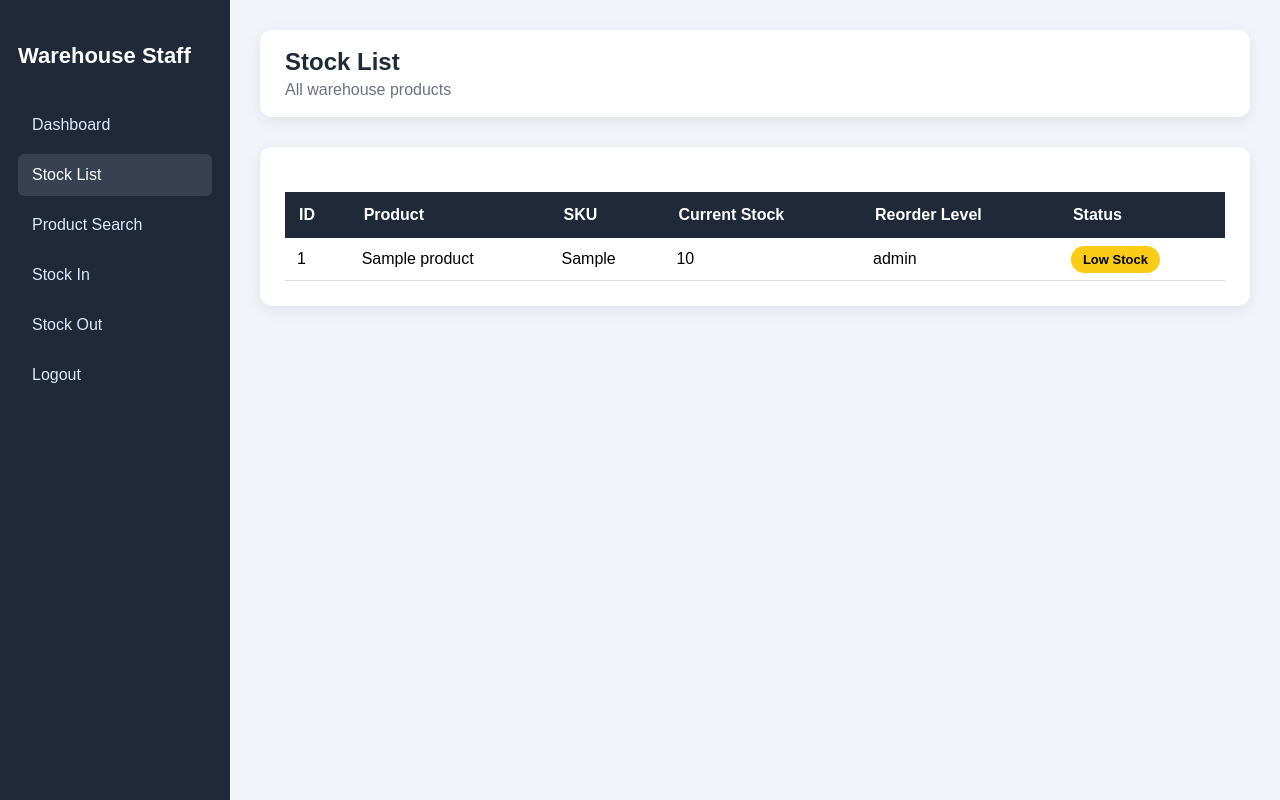
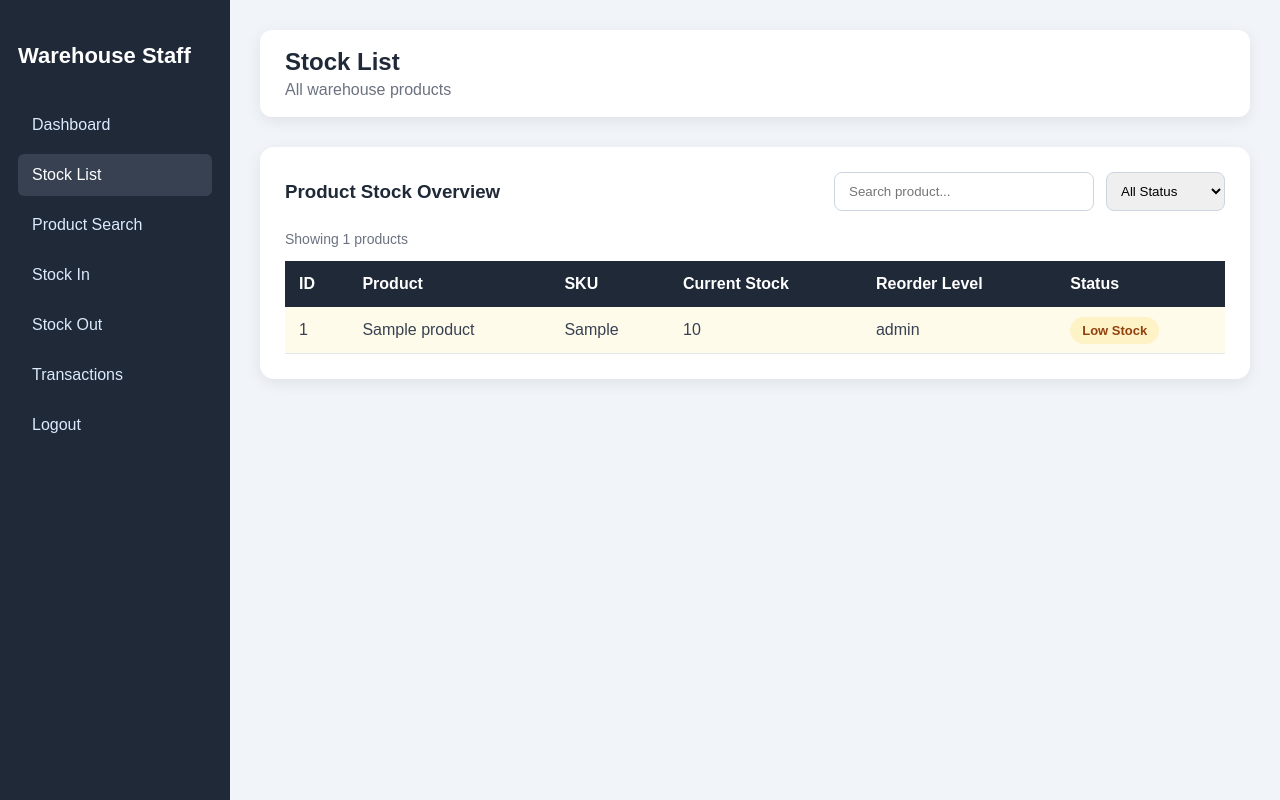
Before and after one commit to TawfiqulHasan/Web-Tech-final-project-group-2, a PHP site: page /stock-list.php in a window 1280 px wide. Run offline with PHP 8.4, Linux system fonts and the light colour scheme; the visitor is signed in with stand-in values (Sample User, id 1); tables that the repository leaves empty or names only in its code hold one stand-in row (values such as "Sample post").

Commit message:
Improve some UI and add transaction activity

```diff
--- a/Warehouse staff/assets/css/stock-list.css
+++ b/Warehouse staff/assets/css/stock-list.css
@@ -1,14 +1,32 @@
 .table-box{
     background: white;
     padding: 25px;
-    border-radius: 12px;
+    border-radius: 14px;
     box-shadow: 0px 4px 15px rgba(0,0,0,0.08);
+}
+
+.table-header{
+    display: flex;
+    justify-content: space-between;
+    align-items: center;
+    margin-bottom: 20px;
+}
+
+.table-header h3{
+    margin: 0;
+    color: #1f2937;
+}
+
+.search-box{
+    padding: 10px 14px;
+    width: 260px;
+    border: 1px solid #cbd5e1;
+    border-radius: 8px;
 }
 
 .stock-table{
     width: 100%;
     border-collapse: collapse;
-    margin-top: 20px;
 }
 
 .stock-table th{
@@ -19,31 +37,72 @@
 }
 
 .stock-table td{
-    padding: 12px;
-    border-bottom: 1px solid #ddd;
+    padding: 14px;
+    border-bottom: 1px solid #e5e7eb;
+    color: #374151;
 }
 
 .stock-table tr:hover{
-    background: #f9fafb;
+    background: #f8fafc;
+}
+
+.low-row{
+    background: #fffbeb;
+}
+
+.out-row{
+    background: #fef2f2;
 }
 
 .status{
     padding: 6px 12px;
     border-radius: 20px;
-    color: white;
     font-size: 13px;
     font-weight: bold;
 }
 
 .status-ok{
-    background: #16a34a;
+    background: #dcfce7;
+    color: #166534;
 }
 
 .status-low{
-    background: #facc15;
-    color: black;
+    background: #fef3c7;
+    color: #92400e;
 }
 
 .status-out{
-    background: #dc2626;
+    background: #fee2e2;
+    color: #991b1b;
 }
+
+@media(max-width: 900px){
+    .table-box{
+        overflow-x: auto;
+    }
+
+    .table-header{
+        display: block;
+    }
+
+    .search-box{
+        width: 100%;
+        margin-top: 15px;
+    }
+}
+.filter-box{
+    display: flex;
+    gap: 12px;
+}
+
+.filter-box select{
+    padding: 10px;
+    border-radius: 8px;
+    border: 1px solid #cbd5e1;
+}
+
+#resultCount{
+    margin-top: 10px;
+    color: #6b7280;
+    font-size: 14px;
+}
--- a/Warehouse staff/view/warehouse/product-search.php
+++ b/Warehouse staff/view/warehouse/product-search.php
@@ -21,6 +21,7 @@ include("includes/auth-check.php");
     <a href="product-search.php" class="active">Product Search</a>
     <a href="stock-in.php">Stock In</a>
     <a href="stock-out.php">Stock Out</a>
+    <a href="transaction-history.php">Transactions</a>
     <a href="../../logout.php">Logout</a>
 </div>
 
--- a/Warehouse staff/view/warehouse/stock-in.php
+++ b/Warehouse staff/view/warehouse/stock-in.php
@@ -30,6 +30,7 @@ $result = $product->getAllProducts();
     <a href="product-search.php">Product Search</a>
     <a href="stock-in.php" class="active">Stock In</a>
     <a href="stock-out.php">Stock Out</a>
+    <a href="transaction-history.php">Transactions</a>
     <a href="../../logout.php">Logout</a>
 
 </div>
--- a/Warehouse staff/view/warehouse/stock-list.php
+++ b/Warehouse staff/view/warehouse/stock-list.php
@@ -26,15 +26,11 @@ $result = $product->getAllProducts();
     <h2>Warehouse Staff</h2>
 
     <a href="dashboard.php">Dashboard</a>
-
     <a href="stock-list.php" class="active">Stock List</a>
-
     <a href="product-search.php">Product Search</a>
-
     <a href="stock-in.php">Stock In</a>
-
     <a href="stock-out.php">Stock Out</a>
-
+    <a href="transaction-history.php">Transactions</a>
     <a href="../../logout.php">Logout</a>
 
 </div>
@@ -42,17 +38,43 @@ $result = $product->getAllProducts();
 <div class="main-content">
 
     <div class="topbar">
-
         <div>
             <h2>Stock List</h2>
             <p>All warehouse products</p>
         </div>
-
     </div>
 
     <div class="table-box">
 
-        <table class="stock-table">
+        <div class="table-header">
+
+            <h3>Product Stock Overview</h3>
+
+            <div class="filter-box">
+
+                <input type="text"
+                       class="search-box"
+                       id="stockSearch"
+                       placeholder="Search product..."
+                       onkeyup="filterTable()">
+
+                <select id="statusFilter"
+                        onchange="filterTable()">
+
+                    <option value="">All Status</option>
+                    <option value="In Stock">In Stock</option>
+                    <option value="Low Stock">Low Stock</option>
+                    <option value="Out Of Stock">Out Of Stock</option>
+
+                </select>
+
+            </div>
+
+        </div>
+
+        <p id="resultCount"></p>
+
+        <table class="stock-table" id="stockTable">
 
             <tr>
                 <th>ID</th>
@@ -68,37 +90,37 @@ $result = $product->getAllProducts();
 
                 $status = "";
                 $statusClass = "";
+                $rowClass = "";
 
                 if($row["current_stock"] == 0){
 
                     $status = "Out Of Stock";
                     $statusClass = "status-out";
+                    $rowClass = "out-row";
 
                 }
                 else if($row["current_stock"] <= $row["reorder_level"]){
 
                     $status = "Low Stock";
                     $statusClass = "status-low";
+                    $rowClass = "low-row";
 
                 }
                 else{
 
                     $status = "In Stock";
                     $statusClass = "status-ok";
+                    $rowClass = "";
 
                 }
             ?>
 
-            <tr>
+            <tr class="<?php echo $rowClass; ?>">
 
                 <td><?php echo $row["id"]; ?></td>
-
                 <td><?php echo $row["name"]; ?></td>
-
                 <td><?php echo $row["sku"]; ?></td>
-
                 <td><?php echo $row["current_stock"]; ?></td>
-
                 <td><?php echo $row["reorder_level"]; ?></td>
 
                 <td>
@@ -119,5 +141,47 @@ $result = $product->getAllProducts();
 
 </div>
 
+<script>
+function filterTable(){
+
+    let input = document.getElementById("stockSearch").value.toLowerCase();
+
+    let status = document.getElementById("statusFilter").value.toLowerCase();
+
+    let table = document.getElementById("stockTable");
+
+    let rows = table.getElementsByTagName("tr");
+
+    let visibleCount = 0;
+
+    for(let i = 1; i < rows.length; i++){
+
+        let text = rows[i].innerText.toLowerCase();
+
+        let rowStatus = rows[i].cells[5].innerText.toLowerCase();
+
+        let searchMatch = text.indexOf(input) > -1;
+
+        let statusMatch = status == "" || rowStatus.indexOf(status) > -1;
+
+        if(searchMatch && statusMatch){
+
+            rows[i].style.display = "";
+
+            visibleCount++;
+
+        } else {
+
+            rows[i].style.display = "none";
+        }
+    }
+
+    document.getElementById("resultCount").innerHTML =
+    "Showing " + visibleCount + " products";
+}
+
+filterTable();
+</script>
+
 </body>
 </html>
--- a/Warehouse staff/view/warehouse/stock-out.php
+++ b/Warehouse staff/view/warehouse/stock-out.php
@@ -30,6 +30,7 @@ $result = $product->getAllProducts();
     <a href="product-search.php">Product Search</a>
     <a href="stock-in.php">Stock In</a>
     <a href="stock-out.php" class="active">Stock Out</a>
+    <a href="transaction-history.php">Transactions</a>
     <a href="../../logout.php">Logout</a>
 
 </div>
```
Also changed, not shown: Warehouse staff/view/warehouse/dashboard.php (+34 -1 lines), Warehouse staff/view/warehouse/transaction-history.php (+85 -0 lines).
